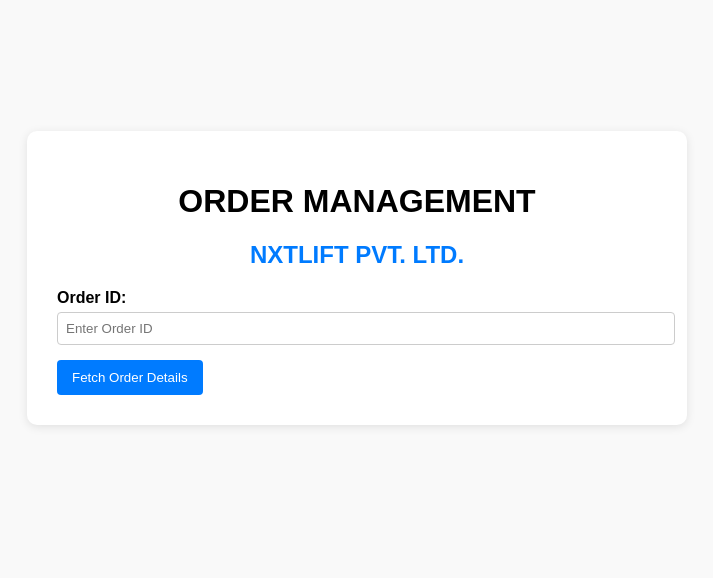
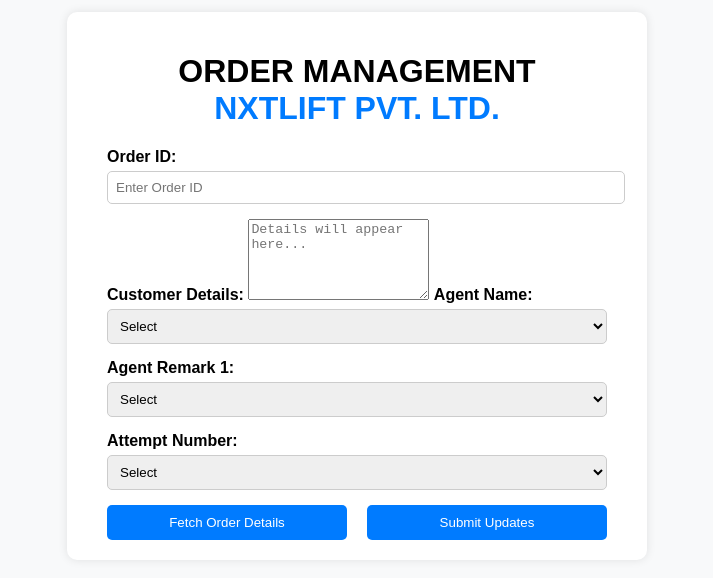
Before and after one commit to pankajbossgu/order-details-web, a plain HTML site: page index.html in a window 1280 px wide. Shown: the part 122-700 px from the top of the page, without its empty margins (283-996 px from the left). Drawn offline with Linux system fonts and the light colour scheme.

Commit message:
Update index.html

```diff
--- a/index.html
+++ b/index.html
@@ -1,160 +1,168 @@
 <!DOCTYPE html>
-<html>
+<html lang="en">
   <head>
-    <meta charset="UTF-8">
-    <meta name="viewport" content="width=device-width, initial-scale=1.0">
-    <title>Order Management | NXTLIFT PVT. LTD.</title>
+    <meta charset="UTF-8" />
+    <meta name="viewport" content="width=device-width, initial-scale=1.0" />
+    <title>Order Management - NXTLIFT PVT. LTD.</title>
     <style>
       body {
-        font-family: 'Arial', sans-serif;
-        background-color: #f9f9f9;
+        font-family: Arial, sans-serif;
         display: flex;
         justify-content: center;
         align-items: center;
         min-height: 100vh;
-        margin: 0;
+        background-color: #f8f9fa;
       }
       .container {
-        background-color: white;
-        padding: 30px;
+        background: white;
+        padding: 20px 40px;
         border-radius: 10px;
-        box-shadow: 0 2px 10px rgba(0, 0, 0, 0.1);
-        max-width: 600px;
+        box-shadow: 0 0 10px rgba(0, 0, 0, 0.1);
+        max-width: 500px;
         width: 100%;
       }
-      h1, h2 {
+      h1 {
         text-align: center;
-      }
-      .form-group {
-        margin-bottom: 15px;
       }
       label {
         font-weight: bold;
-        display: block;
-        margin-bottom: 5px;
+        margin-top: 10px;
       }
+      select,
       input[type="text"] {
         width: 100%;
         padding: 8px;
+        margin: 5px 0 15px;
         border: 1px solid #ccc;
-        border-radius: 4px;
-      }
-      .button-group {
-        display: flex;
-        justify-content: space-between;
-        margin-top: 20px;
+        border-radius: 5px;
       }
       button {
+        width: 48%;
+        padding: 10px;
         background-color: #007bff;
         color: white;
-        padding: 10px 15px;
         border: none;
-        border-radius: 4px;
+        border-radius: 5px;
         cursor: pointer;
       }
       button:hover {
         background-color: #0056b3;
       }
+      .button-group {
+        display: flex;
+        justify-content: space-between;
+      }
     </style>
   </head>
   <body>
     <div class="container">
-      <h1>ORDER MANAGEMENT</h1>
-      <h2 style="color: #007bff;">NXTLIFT PVT. LTD.</h2>
+      <h1>ORDER MANAGEMENT<br />
+        <span style="color: #007bff">NXTLIFT PVT. LTD.</span>
+      </h1>
 
-      <div class="form-group">
       <label for="orderId">Order ID:</label>
-        <input type="text" id="orderId" placeholder="Enter Order ID">
-      </div>
+      <input type="text" id="orderId" placeholder="Enter Order ID" />
 
-      <button onclick="fetchOrderDetails()">Fetch Order Details</button>
+      <label for="customerDetails">Customer Details:</label>
+      <textarea id="customerDetails" rows="5" readonly placeholder="Details will appear here..."></textarea>
 
-      <div id="orderDetails" style="margin-top: 20px; display: none;">
-        <h3>Order Details</h3>
-        <p><strong>Customer Name:</strong> <span id="customerName"></span></p>
-        <p><strong>Address:</strong> <span id="address"></span></p>
-        <p><strong>Order Amount:</strong> <span id="orderAmount"></span></p>
-        <p><strong>Product Name:</strong> <span id="productName"></span></p>
-        <p><strong>Error Reason:</strong> <span id="errorReason"></span></p>
+      <label for="agentName">Agent Name:</label>
+      <select id="agentName"></select>
 
-        <div class="form-group">
-          <label for="agentName">Agent Name:</label>
-          <input type="text" id="agentName">
-        </div>
+      <label for="agentRemark">Agent Remark 1:</label>
+      <select id="agentRemark"></select>
 
-        <div class="form-group">
-          <label for="agentRemark">Agent Remark 1:</label>
-          <input type="text" id="agentRemark">
-        </div>
-
-        <div class="form-group">
       <label for="attemptNumber">Attempt Number:</label>
-          <input type="text" id="attemptNumber">
-        </div>
+      <select id="attemptNumber"></select>
 
       <div class="button-group">
+        <button onclick="fetchOrderDetails()">Fetch Order Details</button>
         <button onclick="submitUpdates()">Submit Updates</button>
-        </div>
       </div>
     </div>
 
     <script>
       const deploymentId = "AKfycbyk3l8IO6YXbUhG5W2mCdn4NmceK8WorIrITWyqrGmQ0148GUXVN5o0J7BF3-2ktftOuA";
+      const apiUrl = `https://script.google.com/macros/s/${deploymentId}/exec`;
 
-      function fetchOrderDetails() {
-        const orderId = document.getElementById("orderId").value.trim();
+      async function fetchDropdownData() {
+        const agentNames = ["MANAB", "RAJ", "PRIYA", "ANITA"];
+        const remarks = ["ADDRESS PINCODE ERROR", "LANGUAGE BARRIER", "BAD ADDRESS", "ORDER CANCEL"];
+        const attemptNumbers = ["1", "2", "3", "4"];
 
+        populateDropdown("agentName", agentNames);
+        populateDropdown("agentRemark", remarks);
+        populateDropdown("attemptNumber", attemptNumbers);
+      }
+
+      function populateDropdown(elementId, options) {
+        const dropdown = document.getElementById(elementId);
+        dropdown.innerHTML = "<option value=''>Select</option>";
+        options.forEach(option => {
+          const opt = document.createElement("option");
+          opt.value = option;
+          opt.textContent = option;
+          dropdown.appendChild(opt);
+        });
+      }
+
+      async function fetchOrderDetails() {
+        const orderId = document.getElementById("orderId").value;
         if (!orderId) {
           alert("Please enter an Order ID.");
           return;
         }
 
-        fetch(`https://script.google.com/macros/s/${deploymentId}/exec?orderId=${orderId}`)
-          .then(response => response.json())
-          .then(data => {
+        try {
+          const response = await fetch(`${apiUrl}?orderId=${orderId}`);
+          const data = await response.json();
+
           if (data.error) {
             alert(data.error);
             return;
           }
 
-            document.getElementById("orderDetails").style.display = "block";
-            document.getElementById("customerName").textContent = data["CUSTOMER NAME"] || "N/A";
-            document.getElementById("address").textContent = data["ADDRESS"] || "N/A";
-            document.getElementById("orderAmount").textContent = data["ORDER AMOUNT"] || "N/A";
-            document.getElementById("productName").textContent = data["PRODUCT NAME"] || "N/A";
-            document.getElementById("errorReason").textContent = data["ERROR REASON"] || "N/A";
-          })
-          .catch(error => alert("Failed to fetch order details: " + error));
+          document.getElementById("customerDetails").value = `Customer: ${data["CUSTOMER NAME"]}\nAddress: ${data["ADDRESS"]}\nProduct: ${data["PRODUCT NAME"]}\nAmount: ${data["ORDER AMOUNT"]}\nError: ${data["ERROR REASON"]}`;
+        } catch (error) {
+          console.error("Error fetching order details:", error);
+          alert("Failed to fetch order details.");
+        }
       }
 
-      function submitUpdates() {
-        const orderId = document.getElementById("orderId").value.trim();
-        const agentName = document.getElementById("agentName").value.trim();
-        const agentRemark = document.getElementById("agentRemark").value.trim();
-        const attemptNumber = document.getElementById("attemptNumber").value.trim();
+      async function submitUpdates() {
+        const orderId = document.getElementById("orderId").value;
+        const agentName = document.getElementById("agentName").value;
+        const agentRemark = document.getElementById("agentRemark").value;
+        const attemptNumber = document.getElementById("attemptNumber").value;
 
-        if (!orderId) {
-          alert("Order ID is required for updates.");
+        if (!orderId || !agentName || !agentRemark || !attemptNumber) {
+          alert("Please fill in all fields before submitting.");
           return;
         }
 
-        const data = { orderId, agentName, agentRemark, attemptNumber };
-
-        fetch(`https://script.google.com/macros/s/${deploymentId}/exec`, {
+        try {
+          const response = await fetch(apiUrl, {
             method: "POST",
             headers: { "Content-Type": "application/json" },
-          body: JSON.stringify(data)
-        })
-          .then(response => response.json())
-          .then(data => {
+            body: JSON.stringify({ orderId, agentName, agentRemark, attemptNumber })
+          });
+
+          const data = await response.json();
+
           if (data.error) {
             alert(data.error);
-            } else {
-              alert("Order details updated successfully.");
+            return;
           }
-          })
-          .catch(error => alert("Failed to submit updates: " + error));
+
+          alert("Update successful!");
+        } catch (error) {
+          console.error("Error submitting updates:", error);
+          alert("Failed to submit updates.");
         }
+      }
+
+      // Initialize dropdowns on page load
+      fetchDropdownData();
     </script>
   </body>
 </html>
```
Lines whose indentation alone changed are shown as unchanged.
